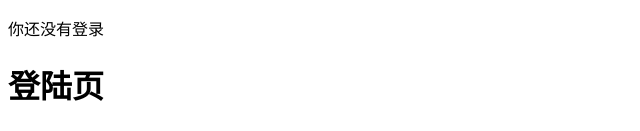
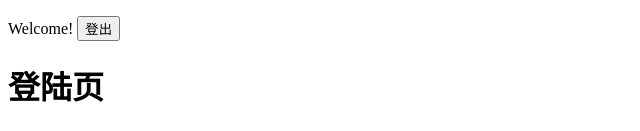
Before and after one commit to haixiangyan/nest-todo, a React (Create React App) app in the folder client/: page /login in a window 1280 px wide. Shown: the top 131 px of the page, without its empty margins (0-640 px from the left). Built offline with nearby package versions, Linux system fonts and the light colour scheme; sample sign-in values are in the browser's storage.

Commit message:
feat: 使用 token 来判断

```diff
--- a/client/src/App.tsx
+++ b/client/src/App.tsx
@@ -3,12 +3,12 @@ import {BrowserRouter as Router, Route, Switch} from 'react-router-dom'
 import Todo from "./pages/Todo"
 import Login from "./pages/Login"
 import authContext from "./contexts/authContext"
-import useProvideAuth from "./hooks/useProvideAuth"
+import useAuth from "./hooks/useAuth"
 import AuthButton from "./Components/AuthButton"
 import PrivateRoute from "./Components/PrivateRoute"
 
 const App: FC = () => {
-  const auth = useProvideAuth();
+  const auth = useAuth();
   return (
     <authContext.Provider value={auth}>
       <Router>
--- a/client/src/Components/AuthButton/index.tsx
+++ b/client/src/Components/AuthButton/index.tsx
@@ -1,16 +1,16 @@
 import * as React from "react"
-import {FC, useContext} from "react"
+import {FC} from "react"
 import {useHistory} from "react-router-dom"
-import authContext from "../../contexts/authContext"
+import useAuth from "../../hooks/useAuth"
 
 interface Props {
 }
 
 const AuthButton: FC<Props> = () => {
-  let history = useHistory();
-  let auth = useContext(authContext);
+  const history = useHistory();
+  const auth = useAuth();
 
-  if (!auth.user) {
+  if (!auth.token) {
     return <p>你还没有登录</p>
   }
 
--- a/client/src/Components/PrivateRoute/index.tsx
+++ b/client/src/Components/PrivateRoute/index.tsx
@@ -1,7 +1,7 @@
 import * as React from "react"
-import {FC, useContext} from "react"
+import {FC} from "react"
 import {RouteProps, Redirect, Route} from "react-router-dom"
-import authContext from "../../contexts/authContext"
+import useAuth from "../../hooks/useAuth"
 
 interface Props extends RouteProps{
 }
@@ -9,14 +9,14 @@ interface Props extends RouteProps{
 const PrivateRoute: FC<Props> = (props) => {
   const { children, ...rest } = props;
 
-  let auth = useContext(authContext);
+  const auth = useAuth();
 
   const renderRoute = ({location}: any) => {
-    const token = localStorage.getItem('token');
-    if (auth.user || token) {
-      return children;
+    if (!auth.token) {
+      return <Redirect to={{ pathname: "/login", state: { from: location } }} />
     }
-    return <Redirect to={{ pathname: "/login", state: { from: location } }} />
+
+    return children;
   }
 
   return (
--- a/client/src/contexts/authContext.ts
+++ b/client/src/contexts/authContext.ts
@@ -1,12 +1,8 @@
 import {createContext} from "react"
 
-export interface IUser {
-  username: string;
-  email?: string;
-}
-
 interface IAuth {
-  user: IUser | null;
+  token: string | null;
+  setToken: Function;
   login: Function;
   logout: Function;
 }
@@ -14,7 +10,8 @@ interface IAuth {
 const authContext = createContext<IAuth>({
   login: async () => {},
   logout: async () => {},
-  user: null,
+  token: null,
+  setToken: () => {},
 });
 
 export default authContext;
--- a/client/src/hooks/useProvideAuth.ts
+++ b/client/src/hooks/useAuth.ts
@@ -1,17 +1,17 @@
 import {useState} from "react"
-import {IUser} from "../contexts/authContext"
 import http from "../http"
 
-const useProvideAuth = () => {
-  const [user, setUser] = useState<IUser | null>(null);
+const useAuth = () => {
+  const [token, setToken] = useState<string | null>(() => {
+    return localStorage.getItem('token') || null;
+  });
 
   const login = async (data: any) => {
     try {
       const response = await http.post('/auth/login', data);
 
       localStorage.setItem('token', response.data.access_token);
-      localStorage.setItem('user', JSON.stringify(response.data.user));
-      setUser(response.data.user);
+      setToken(response.data.user);
 
       return true;
     } catch (e) {
@@ -23,7 +23,7 @@ const useProvideAuth = () => {
     localStorage.removeItem('token');
   };
 
-  return { setUser, user, login, logout };
+  return { setToken, token, login, logout };
 }
 
-export default useProvideAuth;
+export default useAuth;
```
